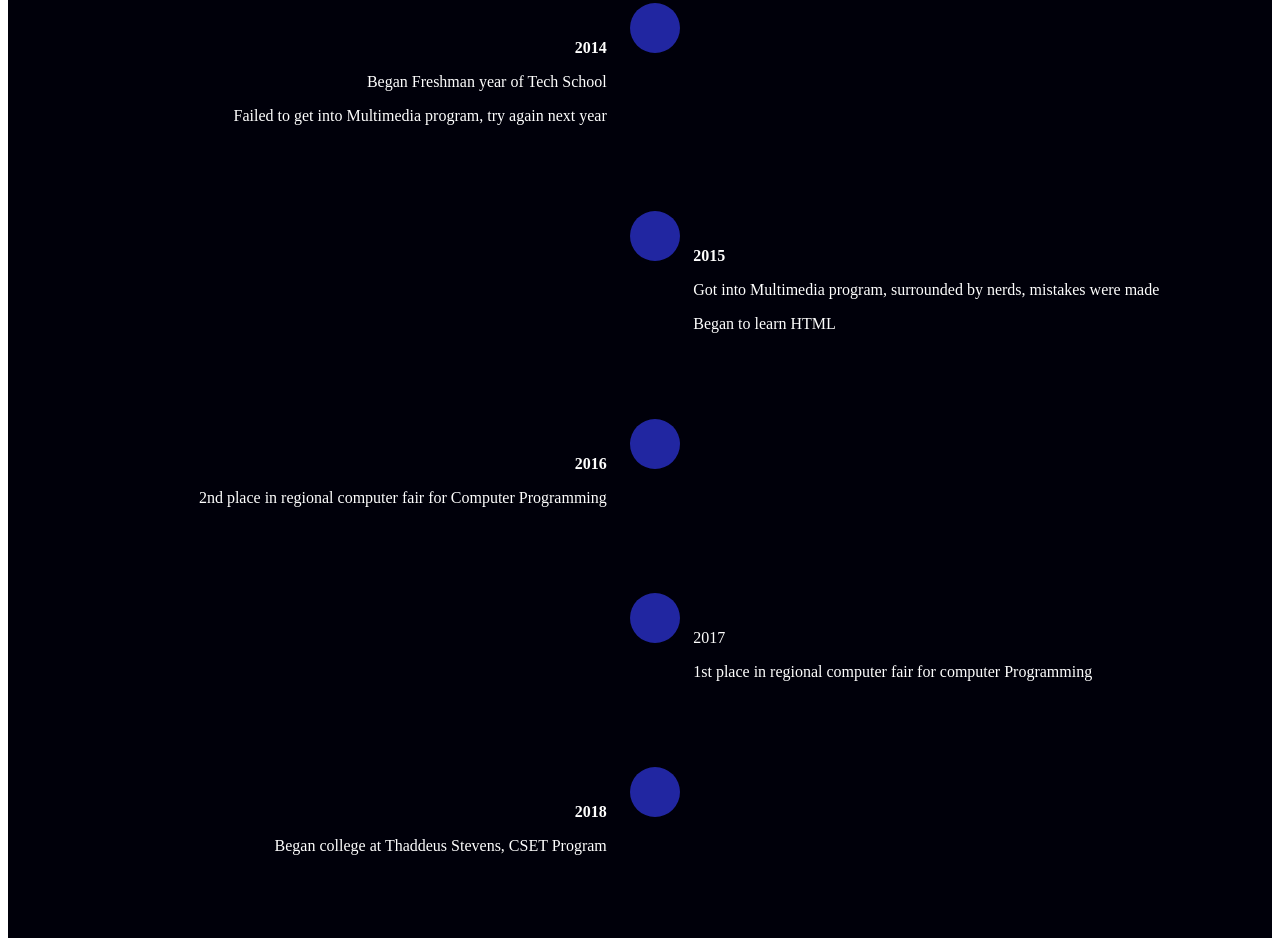
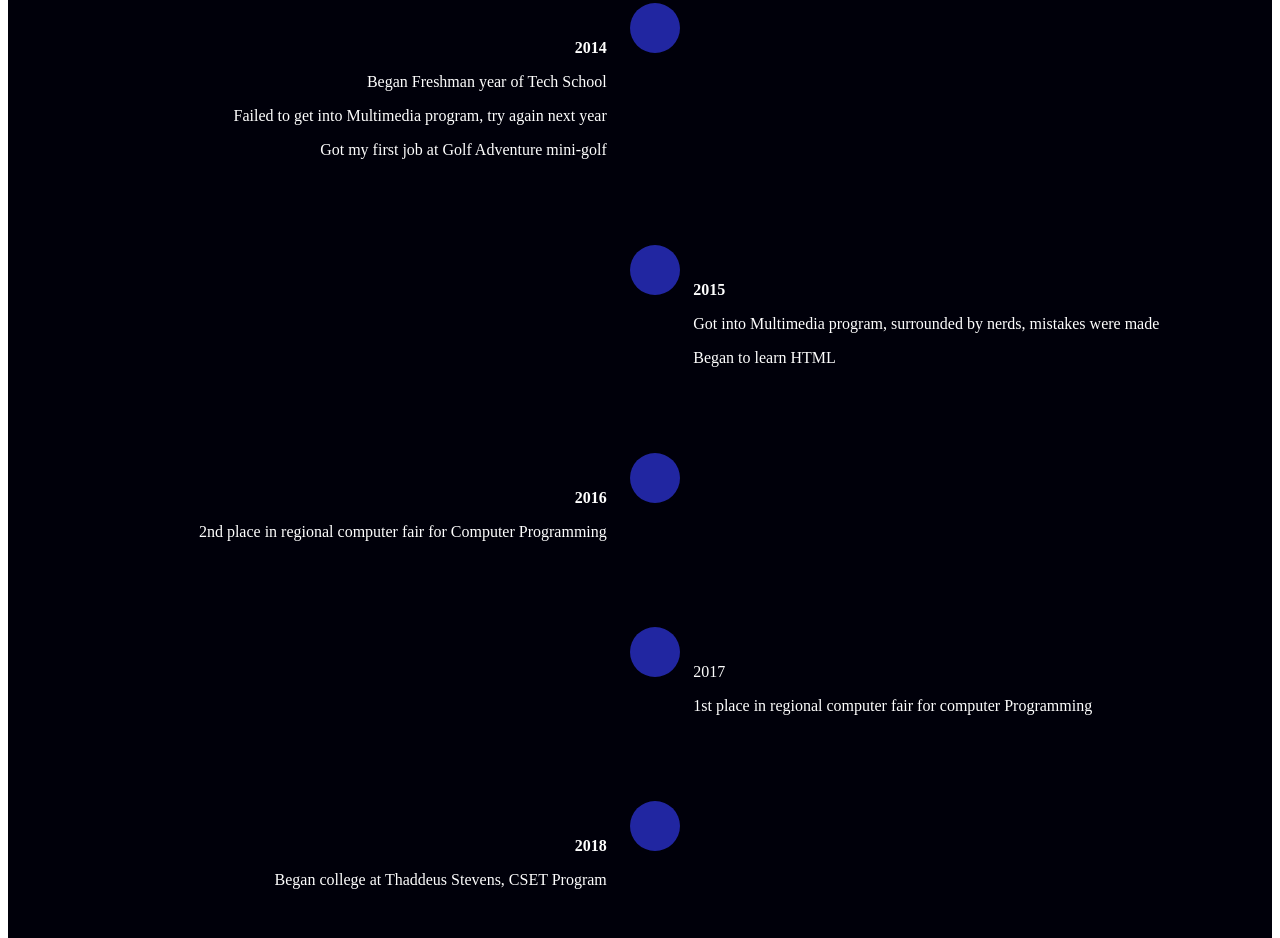
Before and after one commit to RamshackleJohnny/RamshackleJohnny.github.io, a plain HTML site: page about.html in a window 1280 px wide. Shown: the part 829-1767 px from the top of the page. Drawn offline with Linux system fonts and the light colour scheme; a script that the page names is missing.

Commit message:
Updated timeline

```diff
--- a/about.html
+++ b/about.html
@@ -75,6 +75,7 @@
             <p class="timeline-content-date">2014</p>
             <p>Began Freshman year of Tech School</p>
             <p>Failed to get into Multimedia program, try again next year</p>
+            <p>Got my first job at Golf Adventure mini-golf</p>
           </div>
         </div>
 
```
